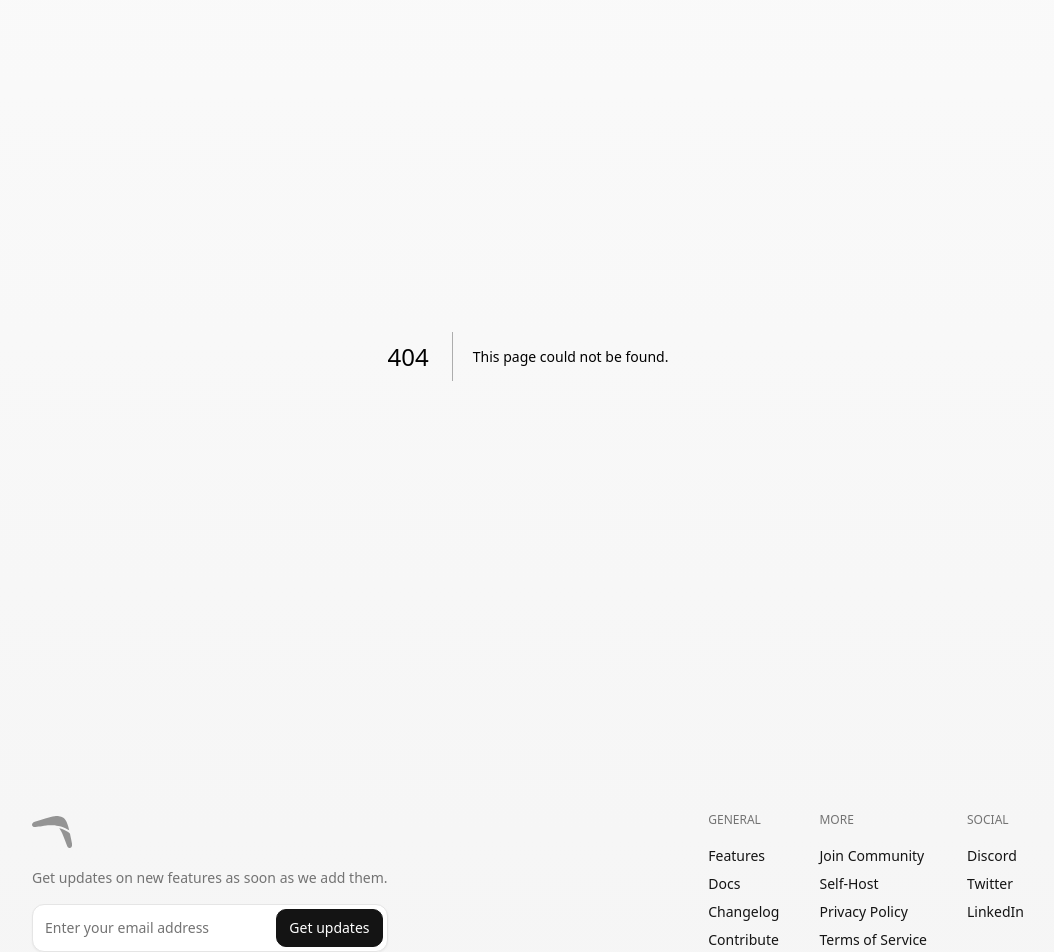
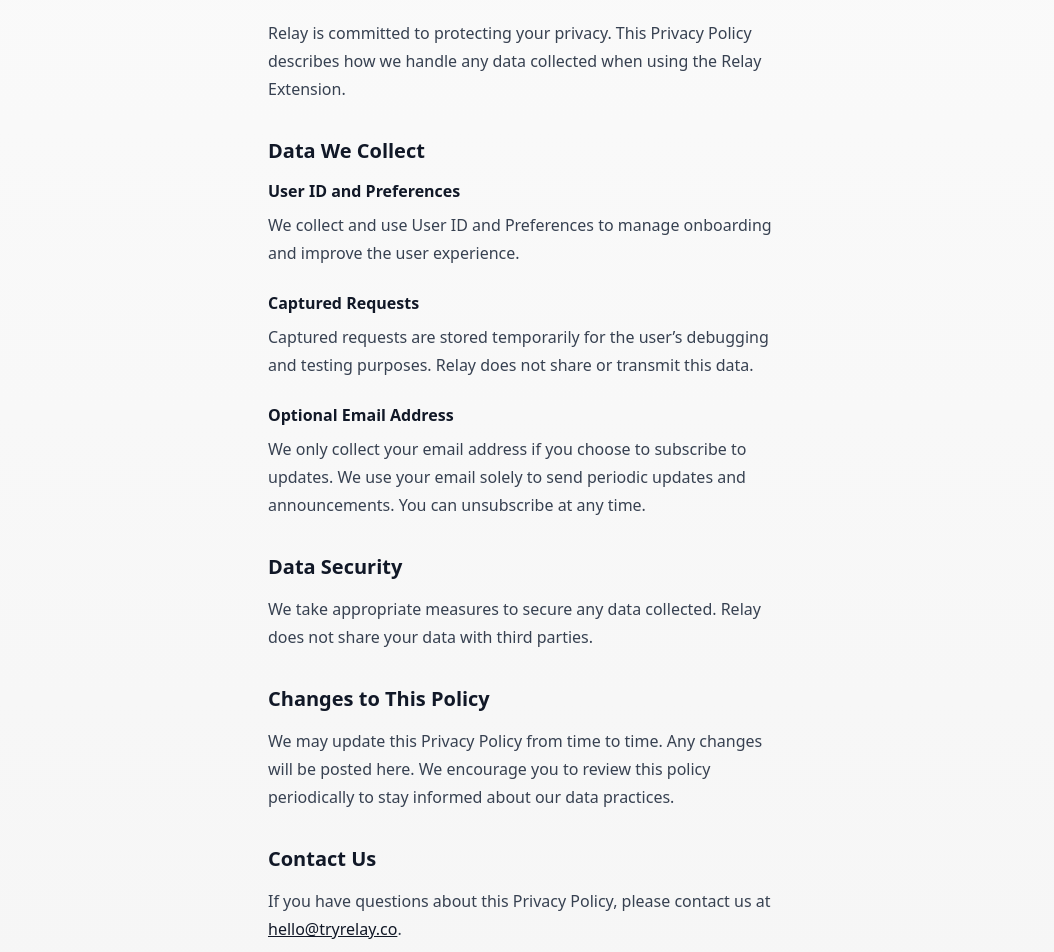
Before and after one commit to Tammilore/relay-site, a Next.js app: page /privacy-policy in a window 1280 px wide. Before the commit this address had no page. Shown: the part 160-1112 px from the top of the page, without its empty margins (112-1166 px from the left). Built offline with nearby package versions, Linux system fonts and the light colour scheme.

Commit message:
Added privacy policy page

```diff
--- /dev/null
+++ b/app/privacy-policy/page.tsx
@@ -0,0 +1,49 @@
+import React from 'react';
+
+export const metadata = {
+    title: "Relay - Privacy Policy",
+    description: "Learn how we handle any data collected when using Relay extension. ",
+  };
+
+const PrivacyPolicyPage = () => {
+  return (
+    <>
+    <div className="max-w-[520px] mt-4 mx-auto prose">
+        <h1 className="text-3xl font-medium tracking-tight text-center">Privacy Policy</h1>
+        <p>
+          Relay is committed to protecting your privacy. This Privacy Policy describes how we handle any data collected when using the Relay Extension.
+        </p>
+
+        <h3>Data We Collect</h3>
+        <h4>User ID and Preferences</h4>
+        <p>We collect and use User ID and Preferences to manage onboarding and improve the user experience.</p>
+
+        <h4>Captured Requests</h4>
+        <p>
+          Captured requests are stored temporarily for the user’s debugging and testing purposes. Relay does not share or transmit this data.
+        </p>
+
+        <h4>Optional Email Address</h4>
+        <p>
+          We only collect your email address if you choose to subscribe to updates. We use your email solely to send periodic updates and announcements. You can unsubscribe at any time.
+        </p>
+
+        <h3>Data Security</h3>
+        <p>We take appropriate measures to secure any data collected. Relay does not share your data with third parties.</p>
+
+        <h3>Changes to This Policy</h3>
+        <p>
+          We may update this Privacy Policy from time to time. Any changes will be posted here. We encourage you to review this policy periodically to stay informed about our data practices.
+        </p>
+
+        <h3>Contact Us</h3>
+        <p>
+          If you have questions about this Privacy Policy, please contact us at{' '}
+          <a href="mailto:hello@tryrelay.co">hello@tryrelay.co</a>.
+        </p>
+      </div>
+    </>
+  );
+};
+
+export default PrivacyPolicyPage;
```
